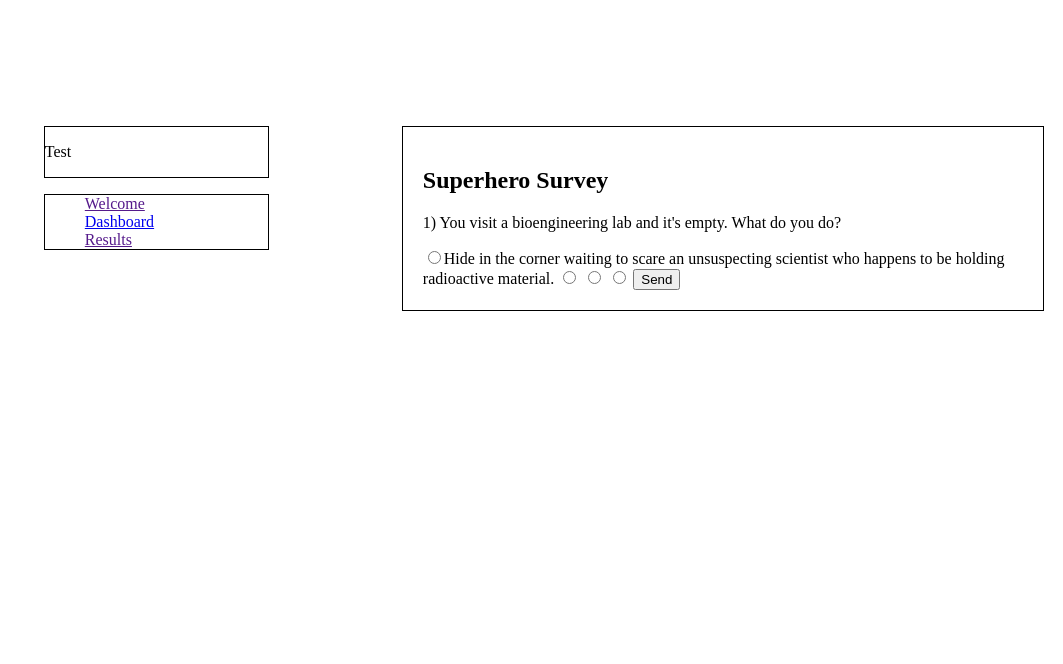
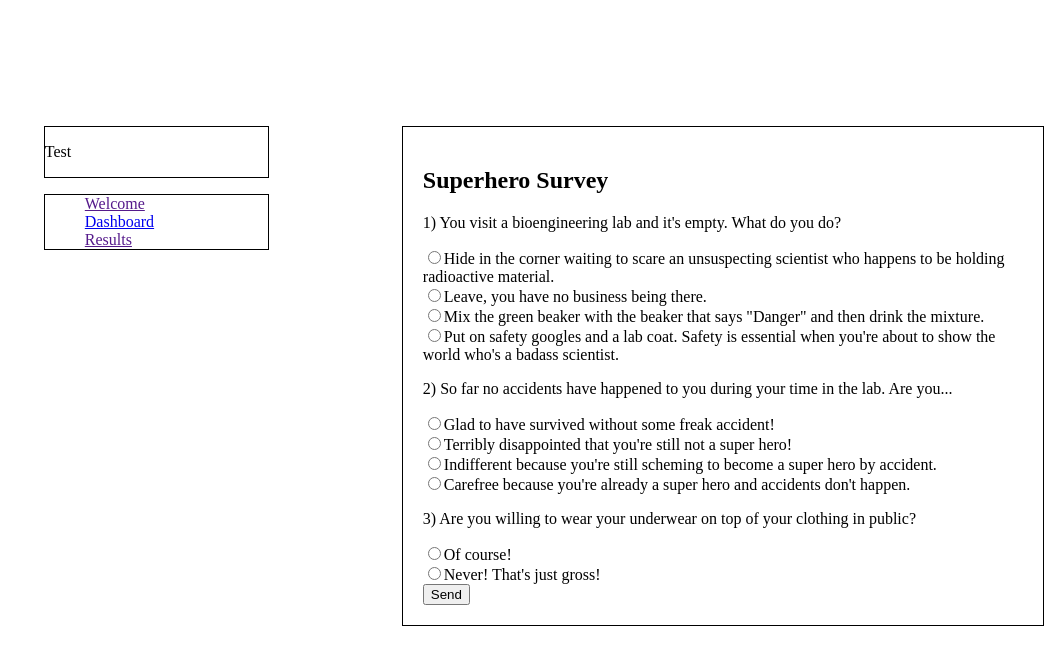
Before and after one commit to Ale2496063/47925, a plain HTML site: page Survey Project/takeSurvey2.html in a window 1280 px wide. Shown: the whole page, without its empty margins (217-1280 px from the left). Drawn offline with Linux system fonts and the light colour scheme.

Commit message:
Added more questions to different surveys
More questions for each additional survey. Survey 3 only requires 4
more questions. Afterwards, JavaScript will be implemented.

```diff
--- a/Survey Project/takeSurvey2.html
+++ b/Survey Project/takeSurvey2.html
@@ -31,10 +31,18 @@
 			<form name="survey2" method="GET" action="" onsubmit="">
 				<h2>Superhero Survey</h2>
 				<p>1) You visit a bioengineering lab and it's empty. What do you do?</p>
-				<input type="radio" name="scareTactic" value="scareTactic" id="scaretactic"><label for="scareTactic">Hide in the corner waiting to scare an unsuspecting scientist who happens to be holding radioactive material.</label>
-				<input type="radio" name="" value="">
-				<input type="radio" name="" value="">
-				<input type="radio" name="" value="">
+				<input type="radio" name="scareTactic" value="scareTactic" id="scaretactic"><label for="scareTactic">Hide in the corner waiting to scare an unsuspecting scientist who happens to be holding radioactive material.</label><br>
+				<input type="radio" name="leave" value="leave" id="leave"><label for="leave">Leave, you have no business being there.</label><br>
+				<input type="radio" name="play" value="play" id="play"><label for="play">Mix the green beaker with the beaker that says "Danger" and then drink the mixture.</label><br>
+				<input type="radio" name="science" value="science" id="science"><label for="science">Put on safety googles and a lab coat. Safety is essential when you're about to show the world who's a badass scientist.</label><br>
+				<p>2) So far no accidents have happened to you during your time in the lab. Are you...</p>
+				<input type="radio" name="survive" id="survive"><label for="survive">Glad to have survived without some freak accident!</label><br>
+				<input type="radio" name="disappoint" id="disappoint"><label for="disappoint">Terribly disappointed that you're still not a super hero!</label><br>
+				<input type="radio" name="scheme" id="scheme"><label for="scheme">Indifferent because you're still scheming to become a super hero by accident.</label><br>
+				<input type="radio" name="super" id="super"><label for="super">Carefree because you're already a super hero and accidents don't happen.</label><br>
+				<p>3) Are you willing to wear your underwear on top of your clothing in public?</p>
+				<input type="radio" name="yeaUndies" id="yeaUndies"><label for="yeaUndies">Of course!</label><br>
+				<input type="radio" name="nayUndies" id="nayUndies"><label for="nayUndies">Never! That's just gross!</label><br>
 				<input type="submit" value="Send">
 			</form>
 		</section>
```
Also changed, not shown: Survey Project/takeSurvey3.html (+8 -0 lines).
